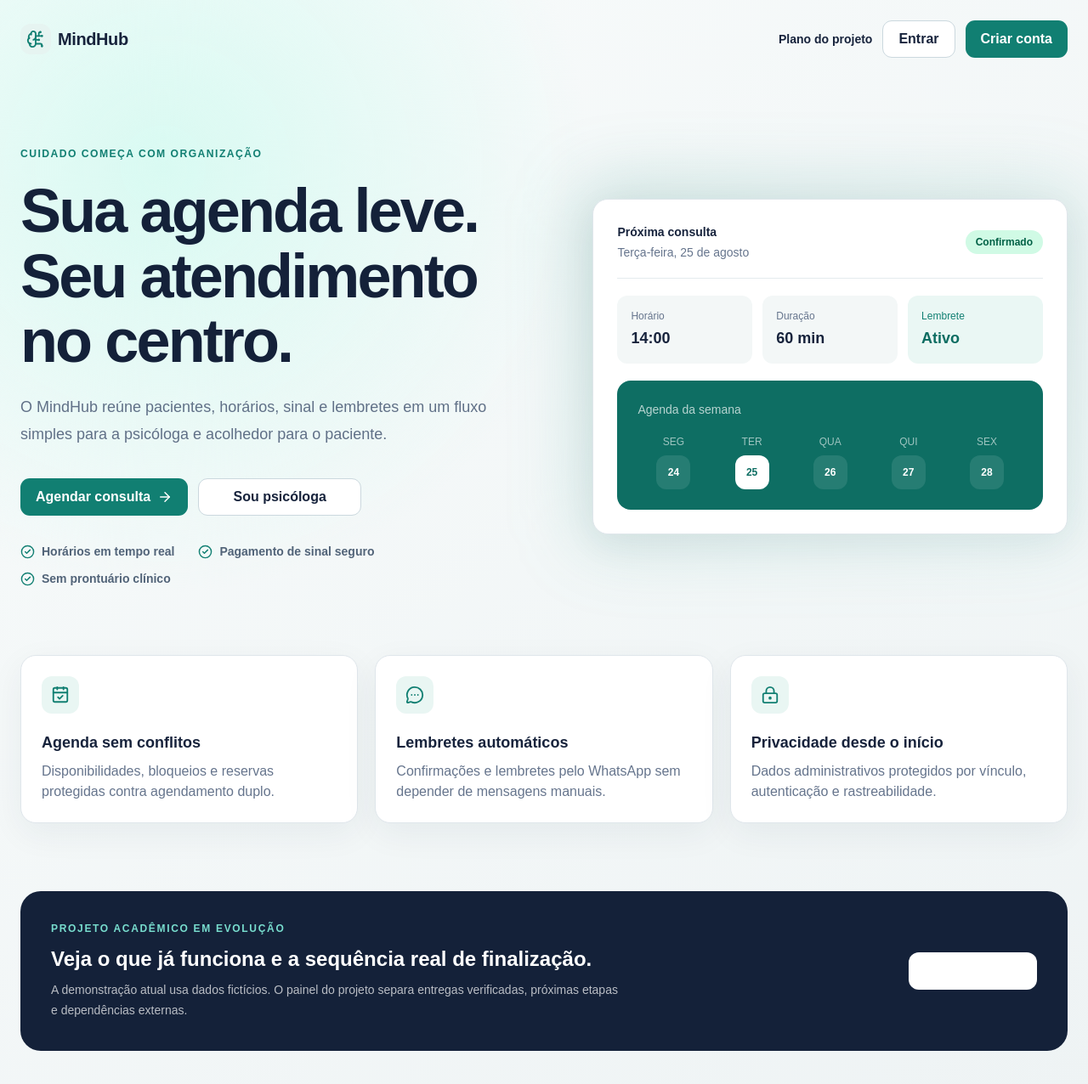
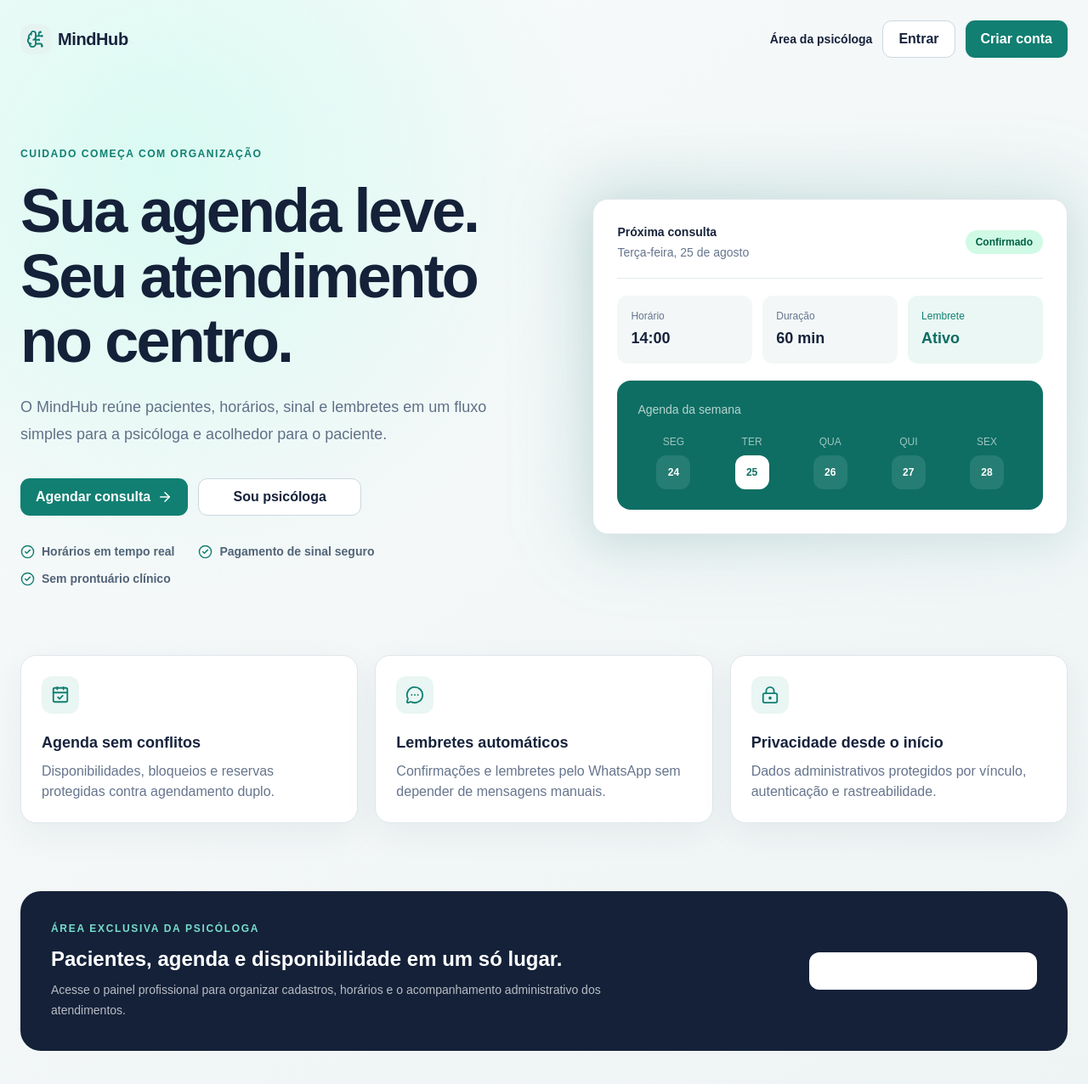
Before and after one commit to k100-dev/mindHub, a Next.js app: page / in a window 1280 px wide. Shown: the top 1276 px of the page at 85% size. Built offline with nearby package versions, Linux system fonts and the light colour scheme.

Commit message:
feat: present psychologist access on public homepage

```diff
--- a/src/app/page.tsx
+++ b/src/app/page.tsx
@@ -13,7 +13,7 @@
     <main className="min-h-screen bg-[radial-gradient(circle_at_15%_15%,#d9faf2_0,transparent_32%),linear-gradient(145deg,#f8fbfb,#eef3f4)]">
       <nav className="mx-auto flex max-w-7xl items-center justify-between px-6 py-6">
         <Brand />
-        <div className="flex items-center gap-3"><Link href="/projeto" className="hidden text-sm font-bold text-[#516378] transition hover:text-[#117f72] md:inline-flex">Plano do projeto</Link><Link href="/entrar" className="button-secondary">Entrar</Link><Link href="/cadastro/paciente" className="button-primary hidden sm:inline-flex">Criar conta</Link></div>
+        <div className="flex items-center gap-3"><Link href="/entrar?next=/app" className="hidden text-sm font-bold text-[#516378] transition hover:text-[#117f72] md:inline-flex">Área da psicóloga</Link><Link href="/entrar" className="button-secondary">Entrar</Link><Link href="/cadastro/paciente" className="button-primary hidden sm:inline-flex">Criar conta</Link></div>
       </nav>
       <section className="mx-auto grid max-w-7xl items-center gap-14 px-6 pb-20 pt-12 lg:grid-cols-[1.05fr_.95fr] lg:pt-20">
         <div>
@@ -37,8 +37,8 @@
       <section className="mx-auto grid max-w-7xl gap-5 px-6 pb-20 md:grid-cols-3">{benefits.map(({ icon: Icon, title, text }) => <article key={title} className="card p-6"><span className="grid size-11 place-items-center rounded-xl bg-[#e9f6f3] text-[#117f72]"><Icon size={22} /></span><h2 className="mt-5 text-lg font-extrabold">{title}</h2><p className="muted mt-2 leading-6">{text}</p></article>)}</section>
       <section className="mx-auto max-w-7xl px-6 pb-20">
         <div className="flex flex-col justify-between gap-5 rounded-[24px] bg-[#142139] p-7 text-white md:flex-row md:items-center md:p-9">
-          <div><p className="text-xs font-extrabold uppercase tracking-[.14em] text-[#78ddce]">Projeto acadêmico em evolução</p><h2 className="mt-3 text-2xl font-black">Veja o que já funciona e a sequência real de finalização.</h2><p className="mt-2 max-w-2xl text-sm leading-6 text-white/70">A demonstração atual usa dados fictícios. O painel do projeto separa entregas verificadas, próximas etapas e dependências externas.</p></div>
-          <Link href="/projeto" className="inline-flex min-h-11 shrink-0 items-center justify-center gap-2 rounded-xl bg-white px-5 font-extrabold text-[#142139] transition hover:-translate-y-0.5">Abrir plano <ArrowRight size={18} /></Link>
+          <div><p className="text-xs font-extrabold uppercase tracking-[.14em] text-[#78ddce]">Área exclusiva da psicóloga</p><h2 className="mt-3 text-2xl font-black">Pacientes, agenda e disponibilidade em um só lugar.</h2><p className="mt-2 max-w-2xl text-sm leading-6 text-white/70">Acesse o painel profissional para organizar cadastros, horários e o acompanhamento administrativo dos atendimentos.</p></div>
+          <Link href="/entrar?next=/app" className="inline-flex min-h-11 shrink-0 items-center justify-center gap-2 rounded-xl bg-white px-5 font-extrabold text-[#142139] transition hover:-translate-y-0.5">Acessar área da psicóloga <ArrowRight size={18} /></Link>
         </div>
       </section>
     </main>
```
Also changed, not shown: 3 other files (tests, documents, lock files or other folders).
